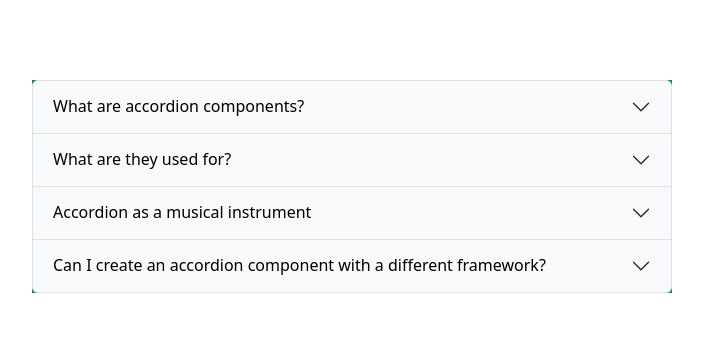
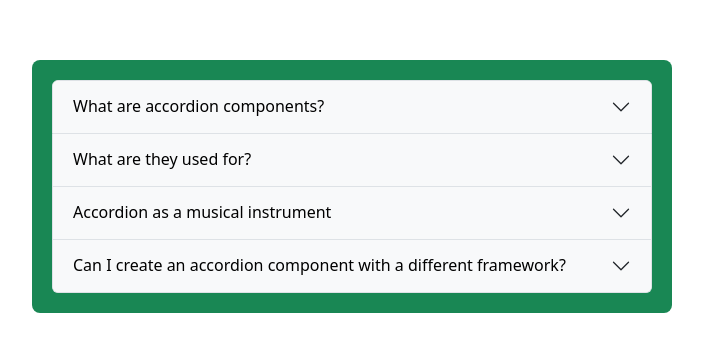
Before and after one commit to jabez-abija2399/React_projects, a React (Create React App) app in the folder accordian/: page / in a window 1280 px wide. Shown: the part 214-566 px from the top of the page, without its empty margins (288-991 px from the left). Built offline with nearby package versions, Linux system fonts and the light colour scheme.

Commit message:
Add custom styles for Accordion component to enhance UI appearance

```diff
--- a/accordian/src/accordian/style.css
+++ b/accordian/src/accordian/style.css
@@ -0,0 +1,20 @@
+.accordion-button {
+    background-color: #007bff; /* Default background */
+    color: white; /* Default text */
+  }
+
+  .accordion-button.collapsed {
+    background-color: #f8f9fa; /* Collapsed background */
+    color: black; /* Collapsed text */
+  }
+
+  .accordion-body {
+    background-color: #f1f1f1; /* Body background */
+    color: #333; /* Body text */
+  }
+
+  .accordion {
+    background-color: #69aef3; /* Light grey background */
+    border-radius: 8px;
+    padding: 20px;
+  }
```
